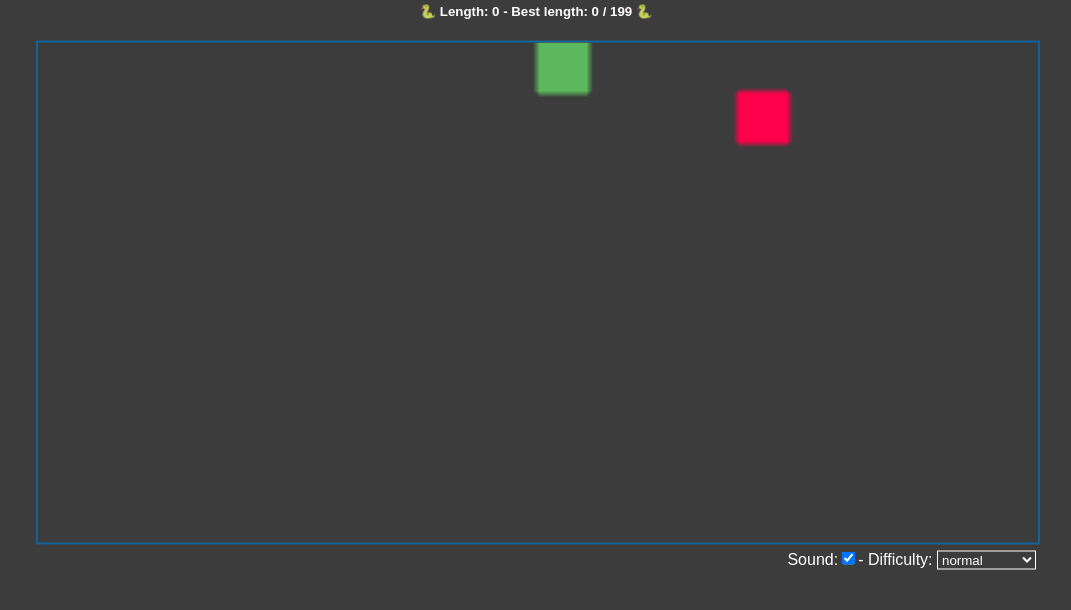
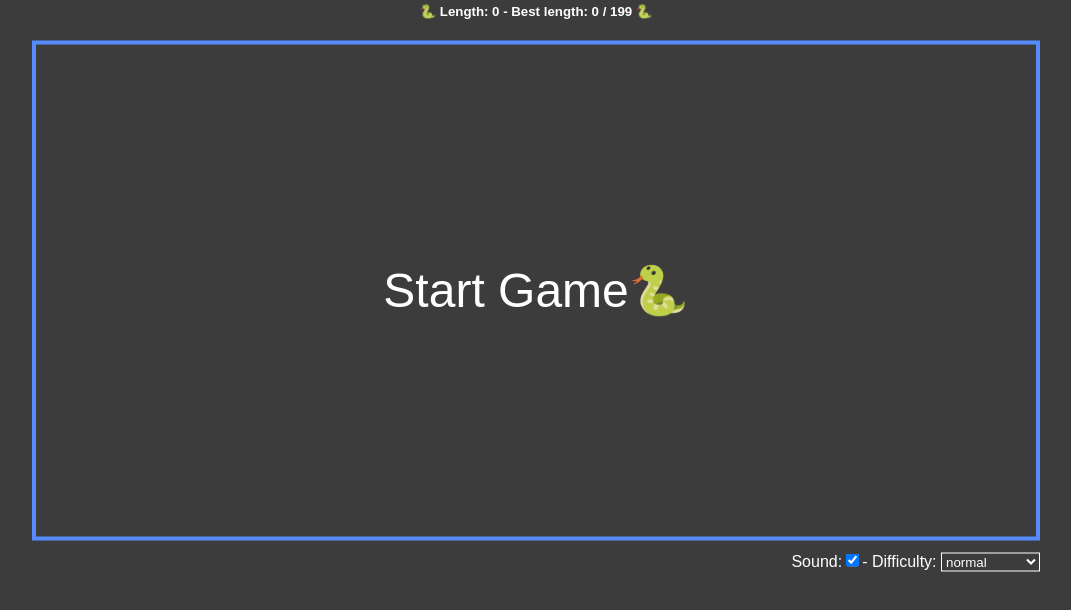
Before and after one commit to cccaaannn/snake, a plain HTML site: page index.html in a window 1280 px wide. Shown: the part 124-734 px from the top of the page, without its empty margins (104-1175 px from the left). Drawn offline with Linux system fonts and the light colour scheme.

Commit message:
start game button added

```diff
--- a/index.html
+++ b/index.html
@@ -1,11 +1,16 @@
 <!DOCTYPE html>
-<html lang="en">
+<html lang="en" class="notranslate" translate="no">
 <head>
+    <meta name="google" content="notranslate">
     <meta charset="UTF-8">
     <meta http-equiv="X-UA-Compatible" content="IE=edge">
     <meta name="viewport" content="width=device-width, initial-scale=1.0">
 
+    <!-- css -->
     <link rel="stylesheet" href="src/css/styles.css">
+
+    <!-- icon -->
+    <link rel="shortcut icon" href="src/icons/icon-512x512.png" sizes="512x512">
     <title>Snake</title>
 </head>
 <body>
@@ -15,6 +20,7 @@
         <h1 id="score"></h1>
         <h5 id="lengthScore"></h5>
         <canvas id="canvas"></canvas>
+        <button id="startButton">Start Game🐍</button>
 
         <div id="menu">
             <label for="sound">Sound:</label><input type="checkbox" id="sound" name="sound" value="sound" checked>-
--- a/src/css/styles.css
+++ b/src/css/styles.css
@@ -4,9 +4,9 @@ body {
 }
 
 select {
-    border-color: white;
     background: #3c3c3c;
     color: white;
+    border-color: white;
 }
 
 #container{
@@ -21,21 +21,39 @@ select {
     transform: translate(-50%, -50%);
     position: absolute;
 
+    width: 1008px;
+    height: 35px;
+}
+
+#canvas {
+    border: 4px solid #568bff;
     width: 1000px;
-    height: 35px;
+    height: 500px;
+    display:none;
 }
 
 #lengthScore {
     margin-top: -1.5%;
 }
 
-#canvas {
-    border: 2px solid #0073c0b9;
-    width: 1000px;
-    height: 500px;
-}
-
 #menu{
+    margin-top: 1%;
     text-align: right;
     right: 0%;
 }
+
+#startButton {
+    background: #3c3c3c;
+    color: white;
+    border: 4px solid #568bff;
+    width: 1008px; /* yes it is 1008*/
+    height: 500px;
+    font-size: 3em;
+
+}
+
+#startButton:hover {
+    background: #ffffff10;
+    color: #5cb85c;
+    border: 4px solid #5cb85c;
+}
--- a/src/js/Game.js
+++ b/src/js/Game.js
@@ -1,15 +1,19 @@
 // html elements
 const fpsSelector = document.getElementById('fps');
 const soundBox = document.getElementById('sound');
+const startButton = document.getElementById('startButton');
 const lengthScoreDiv = document.getElementById('lengthScore');
 const scoreDiv = document.getElementById('score');
 const canvas = document.getElementById('canvas');
 const ctx = canvas.getContext("2d");
 
 // add listeners
+document.addEventListener("DOMContentLoaded", init);
 document.addEventListener("keydown", keydownEvent);
 fpsSelector.addEventListener("change", changeFPS);
 soundBox.addEventListener("change", soundToggle);
+startButton.addEventListener("click", start);
+
 
 // game variables
 let FPS = JSON.parse(fpsSelector.value).FPS;
@@ -34,7 +38,7 @@ let preCollision = false;
 let snake = new Snake({canvas:canvas});
 let food = new Food({canvas:canvas});
 let bonusFood = new BonusFood({canvas:canvas});
-let sound = new Sound(true);
+let sound = new Sound();
 
 
 // ---------- event listeners ----------
@@ -81,6 +85,20 @@ function changeFPS(){
 	FPS = fpsSelector.value;
 	sound.play(Sound.MENU_EFFECT);
 	fpsSelector.blur();
+}
+
+
+function init(){
+	updateScores();
+}
+
+function start(){
+	canvas.style.display="block";
+	startButton.style.display="none";
+	startButton.blur();
+
+	sound.play(Sound.START);
+	gameLoop();
 }
 // ---------- ---------- ----------
 
@@ -242,7 +260,3 @@ function gameLoop(){
 
 	fpsTimer = now;
 }
-
-
-
-gameLoop();
--- a/src/js/Sound.js
+++ b/src/js/Sound.js
@@ -1,5 +1,5 @@
 class Sound{
-    constructor(playStartSound){
+    constructor(){
         this.eat = new Audio('src/sounds/eatSound.wav');
         this.death = new Audio('src/sounds/deathSound.wav');
         this.highScore = new Audio('src/sounds/highScoreSound.wav');
@@ -10,10 +10,6 @@ class Sound{
 
         this.soundOn = true;
         this.playHighScoreSound = true;
-
-        if(playStartSound){
-            this.play(Sound.START); // play start
-        }
     }
 
     static EAT = "eat";
```
Also changed, not shown: src/icons/icon-100x100.png (added), src/icons/icon-192x192.png (added), src/icons/icon-512x512.png (added).
